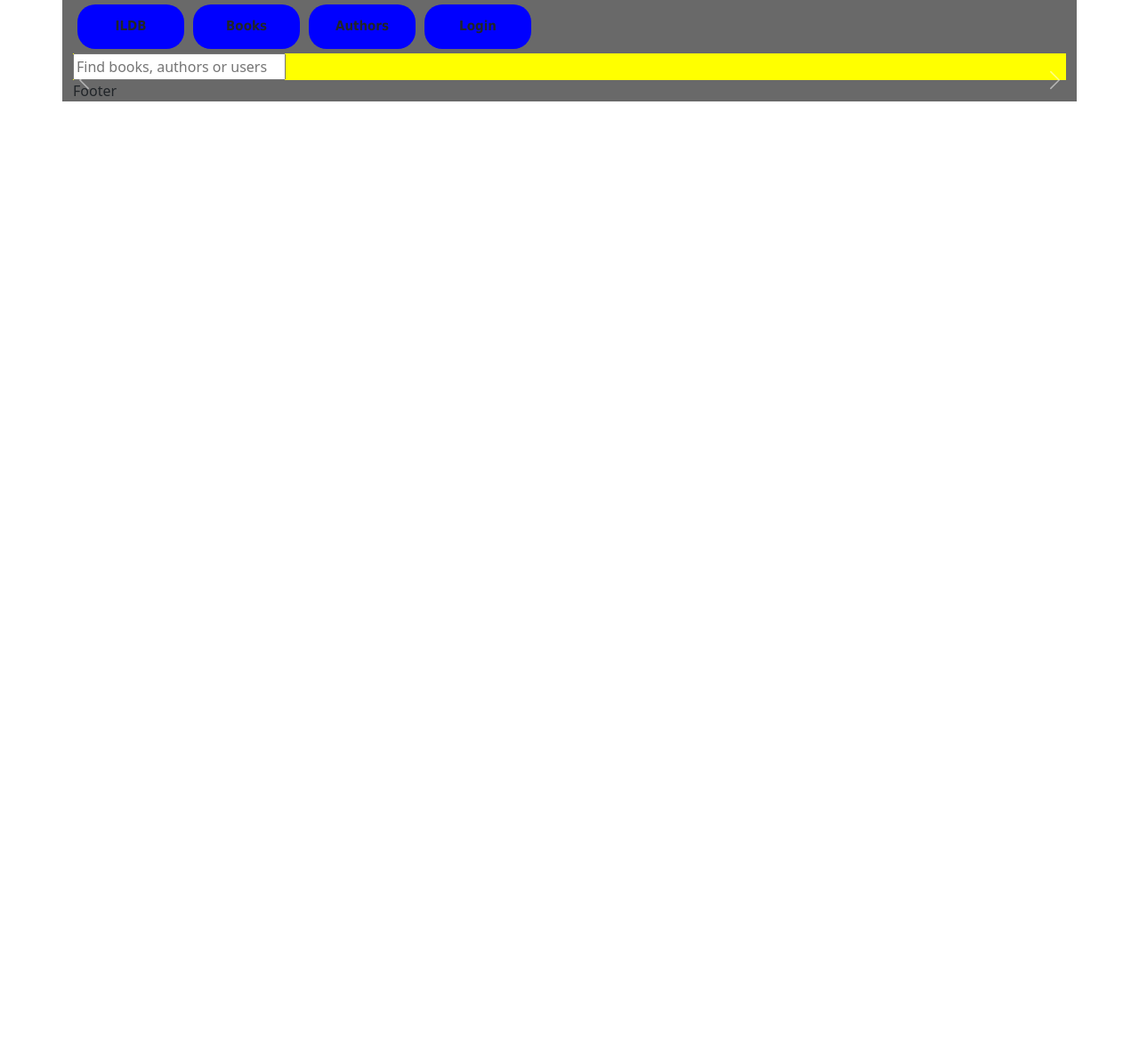
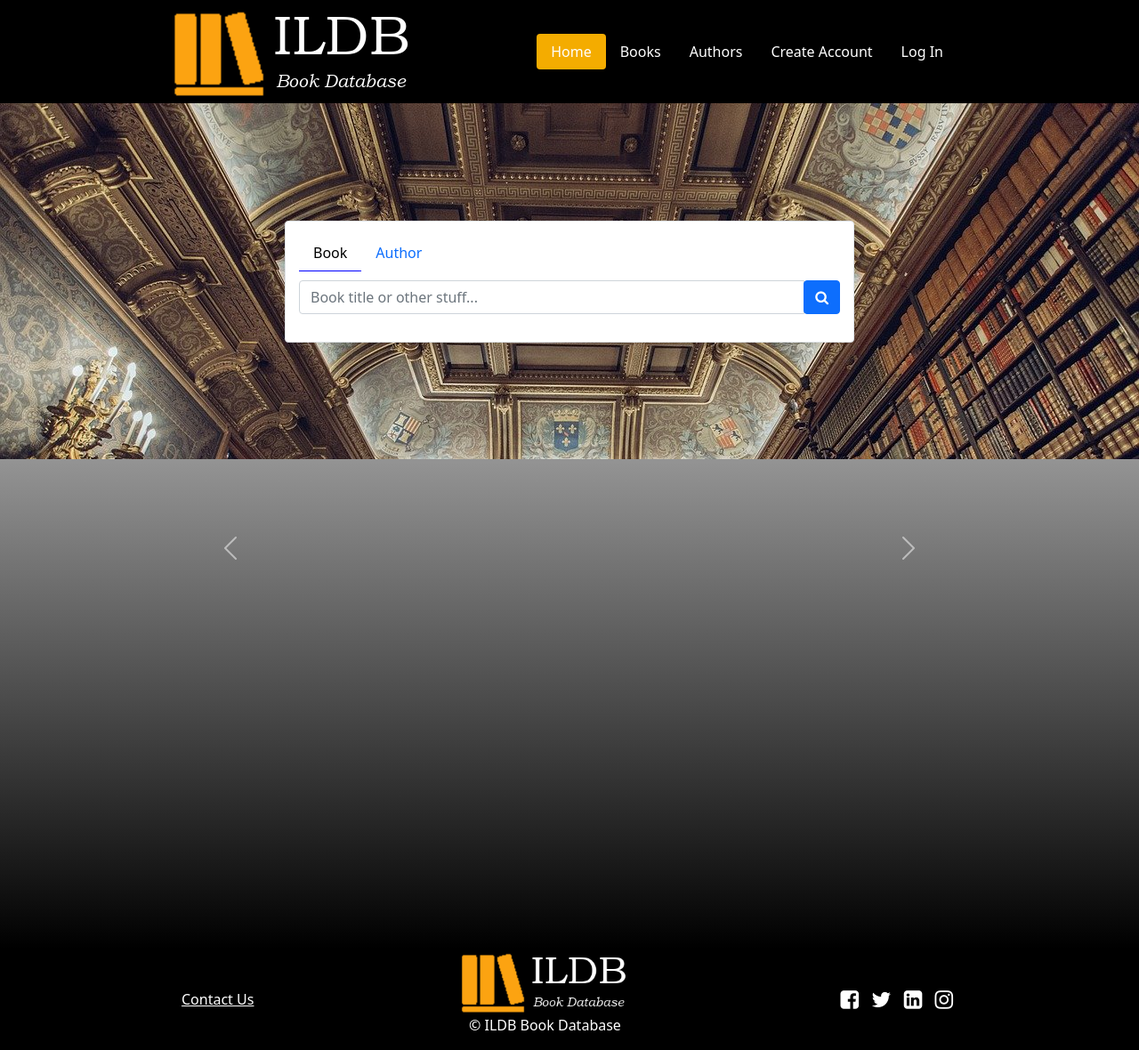
Before and after one commit to Alicia-Toom/Webbramverk-Projekt-Grupp-5, a Flask app: template App/Viewer/templates/index.html in a window 1280 px wide. Shown: the whole page at 89% size. Before the commit the page ends 114 px from the top, so only its background shows below. Run offline with Flask 2, Linux system fonts and the light colour scheme; the template is opened without the code that fills it, so the values that code supplies are empty; some libraries are stand-ins or nearby versions.

Commit message:
Change base layout to boostrap sturcture, base.html and index.html

```diff
--- a/App/Viewer/app.py
+++ b/App/Viewer/app.py
@@ -1,7 +1,6 @@
 from Controller.books_controller import books
 from Controller.commons import Carousel
-from bson import ObjectId
-from flask import Flask, render_template, send_file, make_response, abort
+from flask import Flask, render_template
 
 from Model.MongoDB.Models.books import Book
 
@@ -13,21 +12,7 @@ app.register_blueprint(books)
 
 @app.route('/')
 def index():
-    return render_template('index.html', carousel=Carousel(Book.all()))
-
-
-@app.route('/books/<book_id>/cover')
-def cover(book_id):
-    # Example on how to use in HTML: <img src="/books/{{ book._id }}/cover" />
-    book = Book.find(_id=ObjectId(book_id)).first_or_none()
-    if book and book.cover_image is not None:
-        cover_image = book.cover_image
-        response = make_response(cover_image)
-        response.headers.set('Content-Type', 'image/jpeg')
-        return response
-    else:
-        # TODO Return default cover
-        abort(404)
+    return render_template('index.html', carousel=Carousel(Book.all(), items_per_row=3))
 
 
 if __name__ == '__main__':
--- /dev/null
+++ b/App/Viewer/static/css/base.css
@@ -0,0 +1,96 @@
+body {
+    background: black;
+}
+
+header {
+    margin: 0 15%;
+    color: #FFFFFF;
+}
+
+header a,
+header a:hover {
+    color: #FFFFFF;
+}
+
+header .nav-item .nav-link.active {
+    background-color: #f4ac00;
+}
+
+main {
+    background: rgb(255,255,255);
+    background: linear-gradient(180deg, rgba(255,255,255,1) 0%, rgba(0,0,0,1) 100%);
+}
+
+#content #search {
+    background-image: url("/static/Images/front_page/search_background.jpg");
+    background-size: 100% auto;
+    height: 400px;
+}
+
+#content #search #search-nav-container {
+    width: 50%;
+    background-color: #FFFFFF;
+    padding: 15px
+}
+
+#content #search #search-nav-container .nav-pills {
+    padding-bottom: 10px;
+}
+
+#content #search #search-nav-container .nav-pills .nav-link.active {
+    color: black;
+    background: none;
+    border-radius: 0;
+    border-bottom: 1px solid blue;
+}
+
+#content #book-carousel-container {
+    width: 70%;
+    height: 550px;
+    padding: 100px 0;
+}
+
+#content #book-carousel-container .carousel-indicators {
+    margin-bottom: -50px;
+}
+
+#content #book-carousel-container .carousel-item .row {
+    padding: 0 100px;
+}
+
+#content #book-carousel .carousel-item-book {
+    text-align: center;
+}
+
+#content #book-carousel .carousel-item-book a {
+    color: #FFFFFF;
+}
+
+
+#content #book-carousel .carousel-item-book img {
+    width: 200px;
+}
+
+footer {
+    margin: 0 15%;
+    color: #FFFFFF;
+}
+
+footer a,
+footer a:hover {
+    color: #FFFFFF;
+}
+
+footer .logo {
+    text-align: center;
+}
+
+footer .social-media a {
+    font-size: 24px;
+    padding: 0 5px;
+}
+
+.container-fluid {
+    color: #FFFFFF;
+    text-decoration: none;
+}
--- a/App/Viewer/static/css/main_style.css
+++ /dev/null
@@ -1,59 +0,0 @@
-.container {
-    background: dimgray;
-}
-
-nav {
-    width: 100%;
-    display: flex;
-    background: dimgray;
-    margin: auto;
-}
-
-li {
-  list-style-type: none;
-  width: 120px;
-  height: 50px;
-  background: blue;
-  margin: 5px;
-  font: 15px tahoma;
-  font-weight: bold;
-  text-align: center;
-  padding-top: 15px;
-  border-radius: 20px;
-}
-
-.search-menu {
-    margin: auto;
-    display: flex;
-    background: yellow;
-}
-
-.carousel-item-book {
-    text-align: center;
-}
-
-.carousel-item-book-cover {
-    width: 200px;
-    height: 320px;
-}
-
-.carousel-item-book-caption {
-    text-align: center;
-    color: antiquewhite;
-    height: 100px;
-}
-
-.carousel-item-book-caption a,
-.carousel-item-book-caption a:visited,
-.carousel-item-book-caption a:hover {
-    color: antiquewhite;
-}
-
-.carousel-indicators {
-    bottom: -50px;
-}
-
-.carousel-control-next,
-.carousel-control-prev {
-    width: 25px;
-}
--- a/App/Viewer/templates/base.html
+++ b/App/Viewer/templates/base.html
@@ -4,29 +4,57 @@
     <meta charset="UTF-8">
     <title>Internet Literature DataBase</title>
     <link href="https://cdn.jsdelivr.net/npm/bootstrap@5.0.0-beta1/dist/css/bootstrap.min.css" rel="stylesheet" integrity="sha384-giJF6kkoqNQ00vy+HMDP7azOuL0xtbfIcaT9wjKHr8RbDVddVHyTfAAsrekwKmP1" crossorigin="anonymous">
-    <link rel="stylesheet" href="{{ url_for('static', filename='/css/main_style.css')}}">
+    <link rel="stylesheet" href="{{ url_for('static', filename='/css/base.css')}}">
+    <link rel="stylesheet" href="https://cdnjs.cloudflare.com/ajax/libs/font-awesome/4.7.0/css/font-awesome.min.css" integrity="sha512-SfTiTlX6kk+qitfevl/7LibUOeJWlt9rbyDn92a1DqWOw9vWG2MFoays0sgObmWazO5BQPiFucnnEAjpAB+/Sw==" crossorigin="anonymous" />
     <script src="https://cdn.jsdelivr.net/npm/bootstrap@5.0.0-beta1/dist/js/bootstrap.bundle.min.js" integrity="sha384-ygbV9kiqUc6oa4msXn9868pTtWMgiQaeYH7/t7LECLbyPA2x65Kgf80OJFdroafW" crossorigin="anonymous"></script>
-    <script src="https://cdn.jsdelivr.net/npm/@popperjs/core@2.5.4/dist/umd/popper.min.js" integrity="sha384-q2kxQ16AaE6UbzuKqyBE9/u/KzioAlnx2maXQHiDX9d4/zp8Ok3f+M7DPm+Ib6IU" crossorigin="anonymous"></script>
-    <script src="https://cdn.jsdelivr.net/npm/bootstrap@5.0.0-beta1/dist/js/bootstrap.min.js" integrity="sha384-pQQkAEnwaBkjpqZ8RU1fF1AKtTcHJwFl3pblpTlHXybJjHpMYo79HY3hIi4NKxyj" crossorigin="anonymous"></script>
 </head>
 <body>
-    <div class="container">
-        <div class="menu">
-            <nav>
-                <li>ILDB</li>
-                <li>Books</li>
-                <li>Authors</li>
-                <li>Login</li>
-            </nav>
+    <header>
+        <div class="d-flex align-items-center">
+            <a class="navbar-brand" href="#"><img src="/static/Images/ILDB_logo.png" /></a>
+            <ul class="nav nav-pills container justify-content-end">
+              <li class="nav-item">
+                <a class="nav-link active" href="/">Home</a>
+              </li>
+              <li class="nav-item">
+                <a class="nav-link" href="/books">Books</a>
+              </li>
+              <li class="nav-item">
+                <a class="nav-link" href="/authors">Authors</a>
+              </li>
+              <li class="nav-item">
+                <a class="nav-link" href="/signup">Create Account</a>
+              </li>
+              <li class="nav-item">
+                <a class="nav-link" href="/login">Log In</a>
+              </li>
+            </ul>
         </div>
-    <div class="search-menu">
-        <input type="text" placeholder="Find books, authors or users" align="middle"\>
-    </div>
+    </header>
+    <main>
         <div id="content">
-            {% block content %}
-            {%  endblock %}
+            {% block content %}{% endblock %}
         </div>
-    <div class="footer">Footer</div>
-    </div>
+    </main>
+    <footer>
+        <div class="container-fluid">
+            <div class="d-flex justify-content-between align-items-center">
+                <div class="contact">
+                    <a href="/contact">Contact Us</a>
+                </div>
+                <div class="logo">
+                    <img src="/static/Images/ILDB_logo.png" width="70%" height="70%" />
+                    <br/>
+                    <p>&copy; ILDB Book Database</p>
+                </div>
+                <div class="social-media">
+                    <a href="#"><i class="fa fa-facebook-square"></i></a>
+                    <a href="#"><i class="fa fa-twitter"></i></a>
+                    <a href="#"><i class="fa fa-linkedin-square"></i></a>
+                    <a href="#"><i class="fa fa-instagram"></i></a>
+                </div>
+            </div>
+        </div>
+    </footer>
 </body>
 </html>
--- a/App/Viewer/templates/index.html
+++ b/App/Viewer/templates/index.html
@@ -1,12 +1,44 @@
 {% extends "base.html" %}
-
 {% block content %}
-
-
-<div id="carouselExampleCaptions" class="carousel slide" data-bs-interval="false" data-bs-ride="carousel">
+<div id="search" class="d-flex align-items-center">
+  <div id="search-nav-container" class="container justify-content-center border rounded">
+    <ul class="nav nav-pills" id="search-nav-tab" role="tablist">
+      <li class="nav-item" role="presentation">
+        <a class="nav-link active" id="search-book-tab" data-bs-toggle="tab" href="#search-book" role="tab" aria-controls="search-book" aria-selected="true">Book</a>
+      </li>
+      <li class="nav-item" role="presentation">
+        <a class="nav-link" id="search-author-tab" data-bs-toggle="tab" href="#profile" role="tab" aria-controls="search-author" aria-selected="false">Author</a>
+      </li>
+    </ul>
+    <div class="tab-content" id="search-nav-content">
+      <div class="tab-pane fade show active" id="search-book" role="tabpanel" aria-labelledby="search-book-tab">
+        <form>
+          <div class="input-group mb-3">
+            <input type="text" class="form-control" placeholder="Book title or other stuff...">
+            <div class="input-group-append">
+              <button class="btn btn-primary" type="submit"><i class="fa fa-search"></i></button>
+            </div>
+          </div>
+        </form>
+      </div>
+      <div class="tab-pane fade" id="profile" role="tabpanel" aria-labelledby="search-author-tab">
+        <form>
+          <div class="input-group mb-3">
+            <input type="text" class="form-control" placeholder="Author name or other stuff...">
+            <div class="input-group-append">
+              <button class="btn btn-primary" type="submit"><i class="fa fa-search"></i></button>
+            </div>
+          </div>
+        </form>
+      </div>
+    </div>
+  </div>
+</div>
+<div id="book-carousel-container" class="container justify-content-center">
+  <div id="book-carousel" class="carousel slide" data-bs-interval="3000" data-bs-ride="carousel">
     <ol class="carousel-indicators">
       {% for row in carousel.rows() %}
-    <li data-bs-target="#carouselExampleCaptions" data-bs-slide-to="{{ loop.index - 1 }}" class="{% if loop.first %} active {% endif %}"></li>
+      <li data-bs-target="#book-carousel" data-bs-slide-to="{{ loop.index - 1 }}" class="{% if loop.first %} active {% endif %}"></li>
       {% endfor %}
     </ol>
     <div class="carousel-inner">
@@ -30,15 +62,14 @@
       </div>
       {% endfor %}
     </div>
-  <a class="carousel-control-prev" href="#carouselExampleCaptions" role="button" data-bs-slide="prev">
+    <a class="carousel-control-prev" href="#book-carousel" role="button" data-bs-slide="prev">
       <span class="carousel-control-prev-icon" aria-hidden="true"></span>
       <span class="visually-hidden">Previous</span>
     </a>
-  <a class="carousel-control-next" href="#carouselExampleCaptions" role="button" data-bs-slide="next">
+    <a class="carousel-control-next" href="#book-carousel" role="button" data-bs-slide="next">
       <span class="carousel-control-next-icon" aria-hidden="true"></span>
       <span class="visually-hidden">Next</span>
     </a>
   </div>
-
-
+</div>
 {%  endblock %}
```
Also changed, not shown: App/Viewer/static/images/ILDB_logo.png, App/Viewer/static/images/front_page/search_background.jpg (added). Lines whose indentation alone changed are shown as unchanged.
